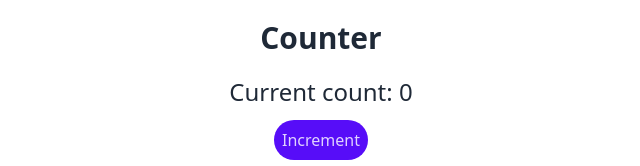
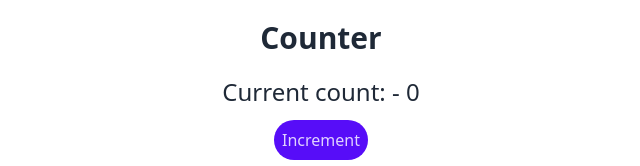
Before and after one commit to nsilva1/oju-clinic, a React (Vite) app: page / in a window 1280 px wide. Shown: the top 166 px of the page, without its empty margins (319-959 px from the left). Built offline with nearby package versions, Linux system fonts and the light colour scheme.

Commit message:
app.tsx modified

```diff
--- a/src/App.tsx
+++ b/src/App.tsx
@@ -6,7 +6,7 @@ function App() {
   return (
     <div className='flex flex-col justify-center items-center'>
       <h1 className='font-semibold text-3xl m-5'>Counter</h1>
-      <p className='font-medium text-2xl'>Current count: {count}</p>
+      <p className='font-medium text-2xl'>Current count: - {count}</p>
       <button
         className='btn-primary rounded-full p-2 m-3'
         onClick={() => setCount(count + 1)}
```
